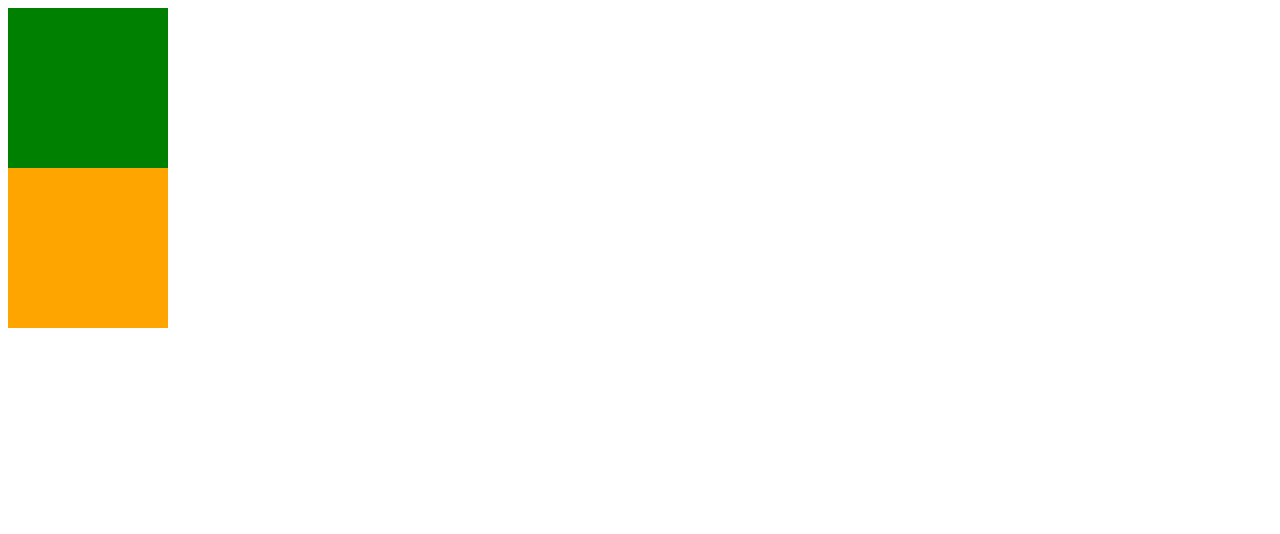
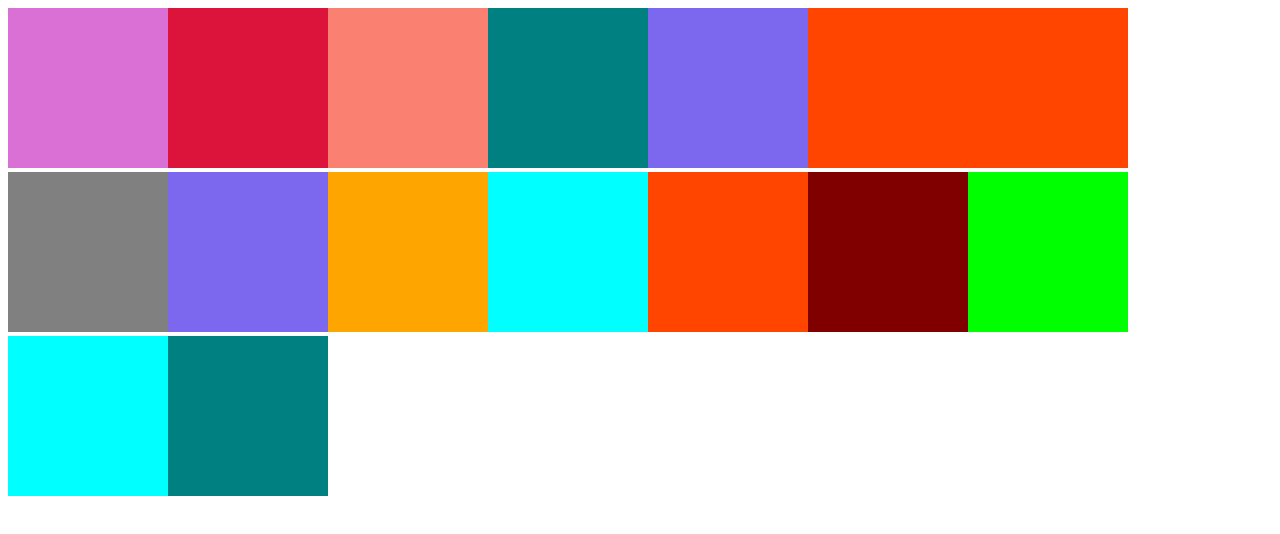
Before and after one commit to mcnadams/react-state, a React app: page / in a window 1280 px wide. Shown: the top 534 px of the page. Built offline with nearby package versions, Linux system fonts and the light colour scheme.

Commit message:
delightfully hard to look at the rendered webpage

```diff
--- a/src/components/App.js
+++ b/src/components/App.js
@@ -6,6 +6,20 @@ export default function App() {
     <>
       <RandomColor intervalLength={1000} />
       <RandomColor />
+      <RandomColor />
+      <RandomColor />
+      <RandomColor />
+      <RandomColor />
+      <RandomColor />
+      <RandomColor />
+      <RandomColor />
+      <RandomColor />
+      <RandomColor />
+      <RandomColor />
+      <RandomColor />
+      <RandomColor />
+      <RandomColor />
+      <RandomColor />
     </>
   );
 }
--- a/src/components/RandomColor.js
+++ b/src/components/RandomColor.js
@@ -24,7 +24,20 @@ class RandomColor extends PureComponent {
       'green',
       'blue',
       'purple',
-      'fuschia'
+      'fuschia',
+      'lime',
+      'cerulean',
+      'salmon',
+      'maroon',
+      'teal',
+      'navy',
+      'aqua',
+      'gray',
+      'orangered',
+      'crimson',
+      'orchid',
+      'thistle',
+      'mediumslateblue'
     ];
 
     let rand = Math.random() * colors.length;
@@ -57,7 +70,8 @@ class RandomColor extends PureComponent {
     const styles = {
       background: this.state.color,
       width: '20vh',
-      height: '20vh'
+      height: '20vh',
+      display: 'inline-block'
     };
     return <div style={styles}></div>;
   }
```
